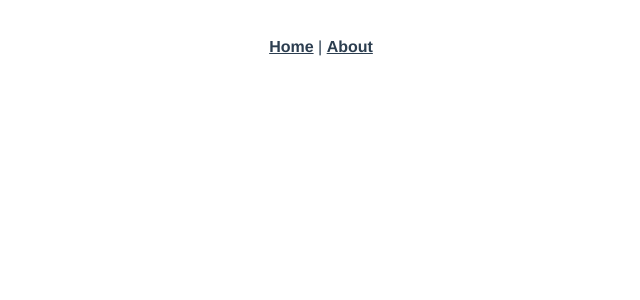
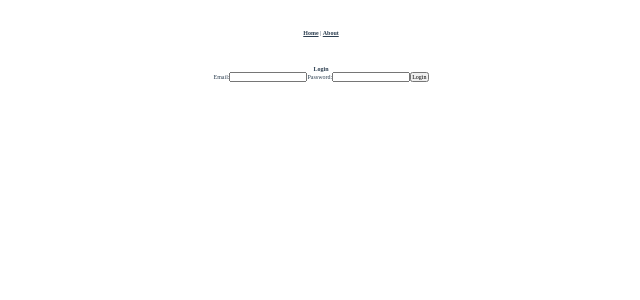
Before and after one commit to staten-island-tech/vue-project-2-twoswords, a Vue app in the folder vue-router/: page /login in a window 1280 px wide. Before the commit this address had no page. Shown: the top 300 px of the page, without its empty margins (319-959 px from the left). Built offline with nearby package versions, Linux system fonts and the light colour scheme.

Commit message:
small edits

```diff
--- a/vue-router/src/App.vue
+++ b/vue-router/src/App.vue
@@ -6,7 +6,16 @@
   <router-view/>
 </template>
 
+<script>
+import Button from '../components/Button.vue'
+import NavBar from '../components/NavBar.vue'
+export default {
+
+}
+</script>
+
 <style>
+  @import './assets/style.css';
 #app {
   font-family: Avenir, Helvetica, Arial, sans-serif;
   -webkit-font-smoothing: antialiased;
--- /dev/null
+++ b/vue-router/src/assets/style.css
@@ -0,0 +1,9 @@
+html,
+body,
+* {
+  padding: 0;
+  margin: 0rem;
+  box-sizing: border-box;
+  font-size: 62.5%;
+  font-family: "Roboto Slab", serif;
+}
--- /dev/null
+++ b/vue-router/src/components/Button.vue
@@ -0,0 +1,20 @@
+<template>
+    <button class="button" @click="$emit('click')">
+        <slot></slot>
+    </button>
+</template>
+
+<script>
+export default {
+    name: "Button",
+}
+</script>
+
+<style scoped>
+button{
+  width: 8rem;
+  height: 3rem;
+  background-color: aquamarine;
+  font-size: 1rem;
+}
+</style>
--- /dev/null
+++ b/vue-router/src/components/NavBar.vue
@@ -0,0 +1,9 @@
+<template>
+    <div class="navbar"></div>
+</template>
+
+<script>
+export default {
+
+}
+</script>
--- /dev/null
+++ b/vue-router/src/components/Signup.vue
@@ -0,0 +1,27 @@
+<template>
+  <form @submit.prevent="handleSubmit">
+    <h3>Sign up</h3>
+
+    <label for="email">Email:</label>
+    <input type="email" name="email" v-model="email" required>
+
+    <label for="email">Password:</label>
+    <input type="password" name="password" v-model="password" required>
+
+    <button>Sign up</button>
+  </form>
+</template>
+
+<script>
+import { ref } from 'vue'
+export default {
+  setup() {
+    const email = ref('')
+    const password = ref('')
+    const handleSubmit = () => {
+      console.log(email.value, password.value)
+    }
+    return { handleSubmit, email, password }
+  }
+}
+</script>
--- a/vue-router/src/router/index.js
+++ b/vue-router/src/router/index.js
@@ -1,27 +1,39 @@
-import { createRouter, createWebHistory } from 'vue-router'
-import HomeView from '../views/HomeView.vue'
+import { createRouter, createWebHistory } from "vue-router";
+import HomeView from "../views/HomeView.vue";
+import Signup from "../views/Signup.vue";
+import Login from "../views/Login.vue";
 
 const routes = [
   {
-    path: '/',
-    name: 'home',
-    component: HomeView
+    path: "/",
+    name: "home",
+    component: HomeView,
   },
   {
-    path: '/about',
-    name: 'about',
+    path: "/about",
+    name: "about",
     // route level code-splitting
     // this generates a separate chunk (about.[hash].js) for this route
     // which is lazy-loaded when the route is visited.
     component: function () {
-      return import(/* webpackChunkName: "about" */ '../views/AboutView.vue')
-    }
-  }
-]
+      return import(/* webpackChunkName: "about" */ "../views/AboutView.vue");
+    },
+  },
+  {
+    path: "/signup",
+    name: "Signup",
+    component: Signup,
+  },
+  {
+    path: "/login",
+    name: "Login",
+    component: Login,
+  },
+];
 
 const router = createRouter({
   history: createWebHistory(process.env.BASE_URL),
-  routes
-})
+  routes,
+});
 
-export default router
+export default router;
--- /dev/null
+++ b/vue-router/src/views/Login.vue
@@ -0,0 +1,27 @@
+<template>
+  <form @submit.prevent="handleSubmit">
+    <h3>Login</h3>
+
+    <label for="email">Email:</label>
+    <input type="email" name="email" v-model="email" required>
+
+    <label for="email">Password:</label>
+    <input type="password" name="password" v-model="password" required>
+
+    <button>Login</button>
+  </form>
+</template>
+
+<script>
+import { ref } from 'vue'
+export default {
+  setup() {
+    const email = ref('')
+    const password = ref('')
+    const handleSubmit = () => {
+      console.log(email.value, password.value)
+    }
+    return { handleSubmit, email, password }
+  }
+}
+</script>
```
Also changed, not shown: vue-router/src/main.js (+4 -4 lines).
